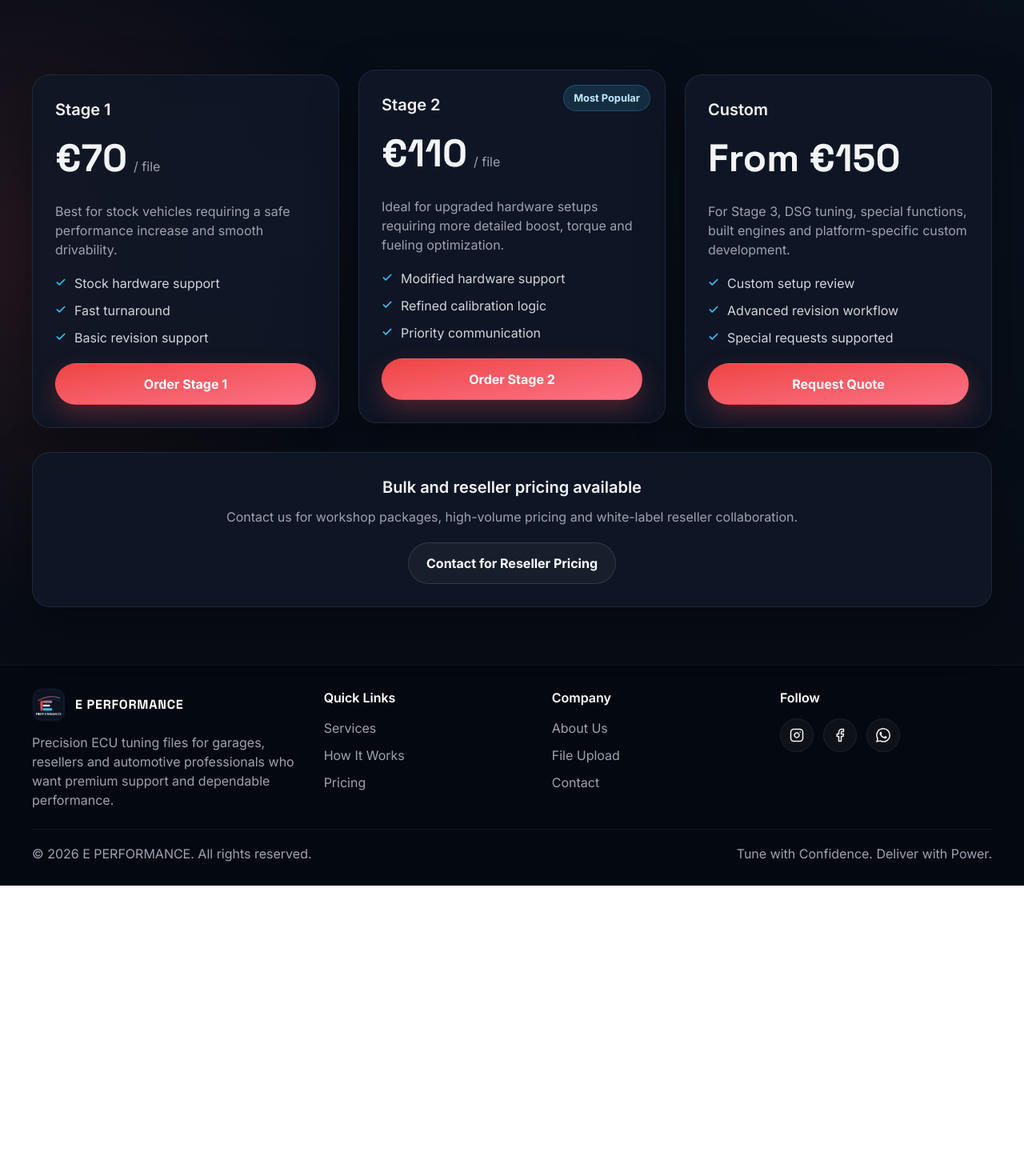
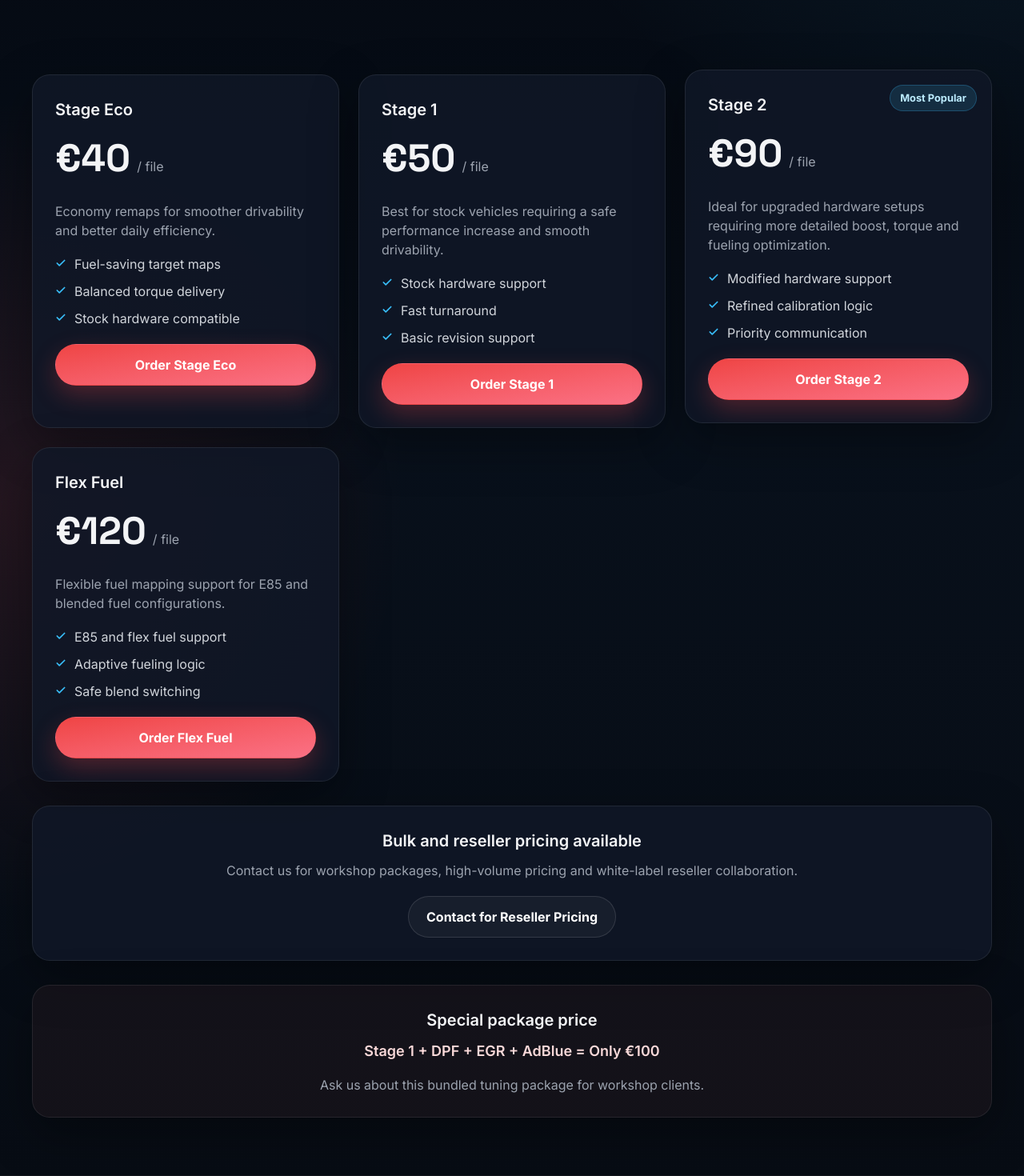
Before and after one commit to Cripst/v0-chip-tuning-website-2, a Next.js app: page /pricing in a window 1280 px wide. Shown: the part 480-1950 px from the top of the page at 80% size. Before the commit the page ends 1587 px from the top, so only its background shows below. Built offline with nearby package versions, Linux system fonts and the light colour scheme.

Commit message:
Update pricing page to match supplied image pricing

```diff
--- a/app/pricing/page.tsx
+++ b/app/pricing/page.tsx
@@ -6,13 +6,27 @@ import { Reveal } from "@/components/reveal-animation"
 
 export const metadata: Metadata = {
   title: "Pricing | E PERFORMANCE",
-  description: "Simple ECU file service pricing for Stage 1, Stage 2 and custom tuning. Contact us for reseller and bulk pricing.",
+  description: "Clear ECU file pricing for Stage Eco, Stage 1, Stage 2 and Flex Fuel. Contact us for reseller and bulk pricing.",
 }
 
 const pricingPlans = [
   {
+    name: "Stage Eco",
+    price: "€40",
+    suffix: "/ file",
+    description: "Economy remaps for smoother drivability and better daily efficiency.",
+    features: [
+      "Fuel-saving target maps",
+      "Balanced torque delivery",
+      "Stock hardware compatible"
+    ],
+    href: "/upload",
+    cta: "Order Stage Eco",
+    popular: false
+  },
+  {
     name: "Stage 1",
-    price: "€70",
+    price: "€50",
     suffix: "/ file",
     description: "Best for stock vehicles requiring a safe performance increase and smooth drivability.",
     features: [
@@ -26,7 +40,7 @@ const pricingPlans = [
   },
   {
     name: "Stage 2",
-    price: "€110",
+    price: "€90",
     suffix: "/ file",
     description: "Ideal for upgraded hardware setups requiring more detailed boost, torque and fueling optimization.",
     features: [
@@ -39,17 +53,17 @@ const pricingPlans = [
     popular: true
   },
   {
-    name: "Custom",
-    price: "From €150",
-    suffix: "",
-    description: "For Stage 3, DSG tuning, special functions, built engines and platform-specific custom development.",
+    name: "Flex Fuel",
+    price: "€120",
+    suffix: "/ file",
+    description: "Flexible fuel mapping support for E85 and blended fuel configurations.",
     features: [
-      "Custom setup review",
-      "Advanced revision workflow",
-      "Special requests supported"
+      "E85 and flex fuel support",
+      "Adaptive fueling logic",
+      "Safe blend switching"
     ],
-    href: "/contact",
-    cta: "Request Quote",
+    href: "/upload",
+    cta: "Order Flex Fuel",
     popular: false
   }
 ]
@@ -107,6 +121,15 @@ export default function PricingPage() {
                 </div>
               </Card>
             </Reveal>
+            <Reveal delay={400}>
+              <Card className="mt-7.5 text-center border border-rose-500 bg-[rgba(248,113,113,0.05)]" hover={false}>
+                <h3 className="text-[1.25rem] font-semibold mb-2.5">Special package price</h3>
+                <p className="text-[#f8d8d8] text-lg font-semibold">
+                  Stage 1 + DPF + EGR + AdBlue = Only €100
+                </p>
+                <p className="text-[#9ca3af] mt-4">Ask us about this bundled tuning package for workshop clients.</p>
+              </Card>
+            </Reveal>
           </div>
         </section>
       </main>
```
